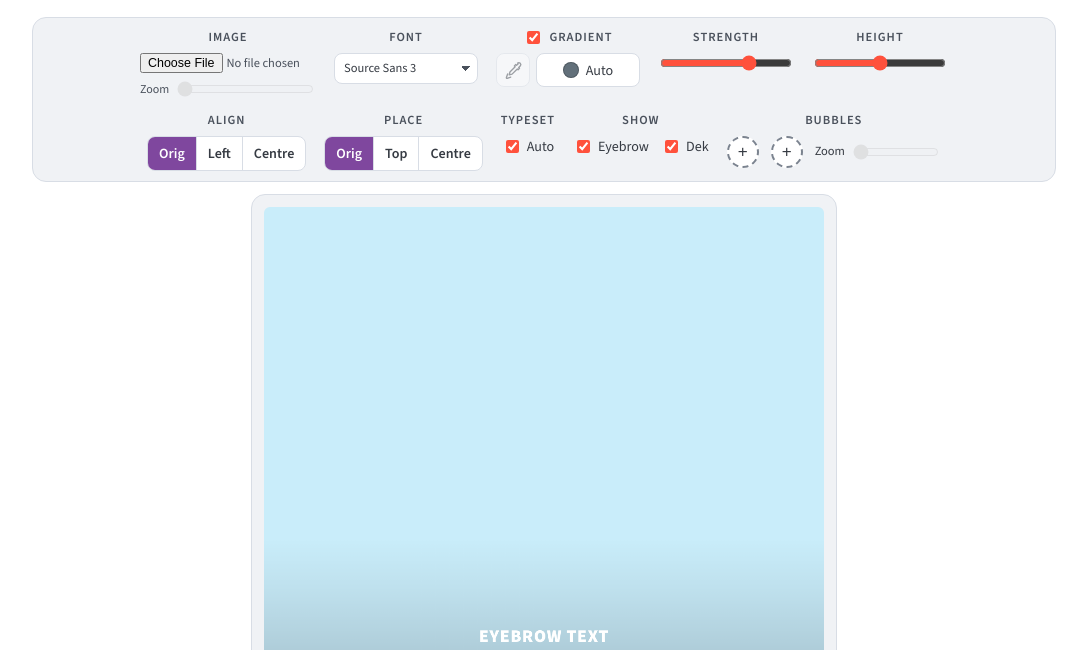
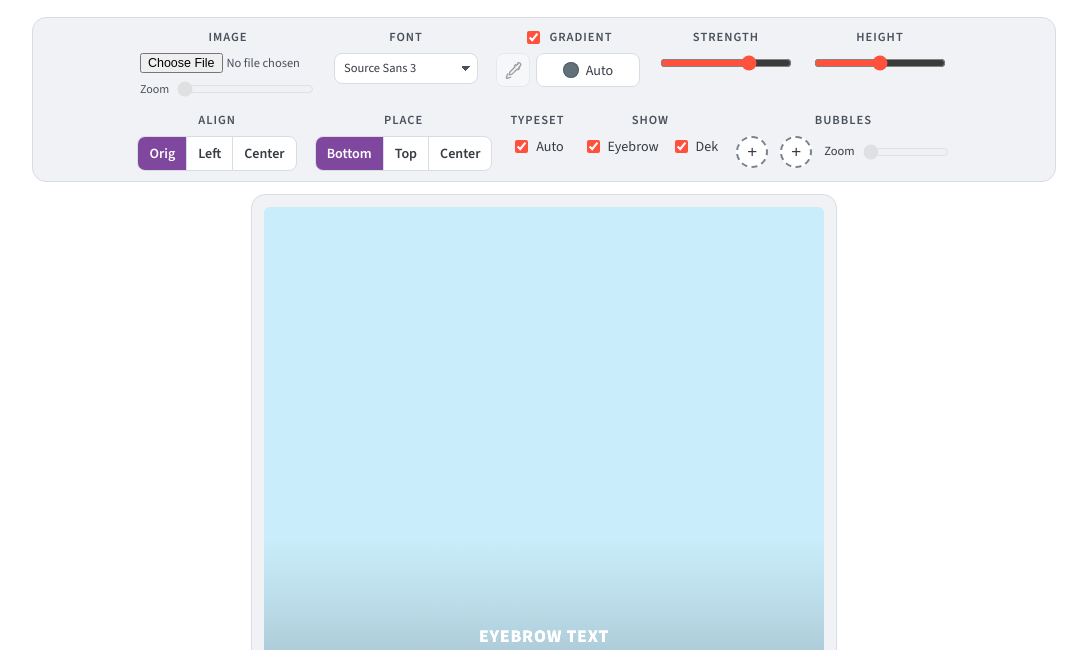
Before and after one commit to Tyleressary/TODAY-TOOLBOX, a plain HTML site: page social-templates/social-card/index.html in a window 1280 px wide. Shown: the part 88-738 px from the top of the page, without its empty margins (96-1183 px from the left). Drawn offline with nearby package versions, Linux system fonts and the light colour scheme.

Commit message:
Name the placement buttons for what they do
"Orig" told you nothing about where the text would land. In the Place
row the original composition is bottom-anchored to the logo, so the
button now says Bottom. "Centre" becomes "Center" in both rows, to match
the American spelling the rest of the toolbox uses.

Labels only -- the data-v values, the stored state and window.__card's
setAlign still use 'original', so every test and the saved behaviour are
untouched.

Row 2 is 813px against 986px of room, so nothing wraps: both control
rows stay at 71/61px, the page at 1244px, and the default export hash at
643e123d7a860c45.

Co-Authored-By: Claude Opus 5 <noreply@anthropic.com>
Claude-Session: https://claude.ai/code/session_01VXWoSv1124yRkL35yNdJ3A

```diff
--- a/social-templates/social-card/index.html
+++ b/social-templates/social-card/index.html
@@ -70,15 +70,15 @@
           <div class="segmented" id="alignX" role="group" aria-labelledby="alignLabel">
             <button type="button" data-v="original" class="active">Orig</button>
             <button type="button" data-v="left">Left</button>
-            <button type="button" data-v="center">Centre</button>
+            <button type="button" data-v="center">Center</button>
           </div>
         </div>
         <div class="control-group">
           <span class="control-label" id="placeLabel">Place</span>
           <div class="segmented" id="alignY" role="group" aria-labelledby="placeLabel">
-            <button type="button" data-v="original" class="active">Orig</button>
+            <button type="button" data-v="original" class="active">Bottom</button>
             <button type="button" data-v="top">Top</button>
-            <button type="button" data-v="center">Centre</button>
+            <button type="button" data-v="center">Center</button>
           </div>
         </div>
         <div class="control-group">
```
